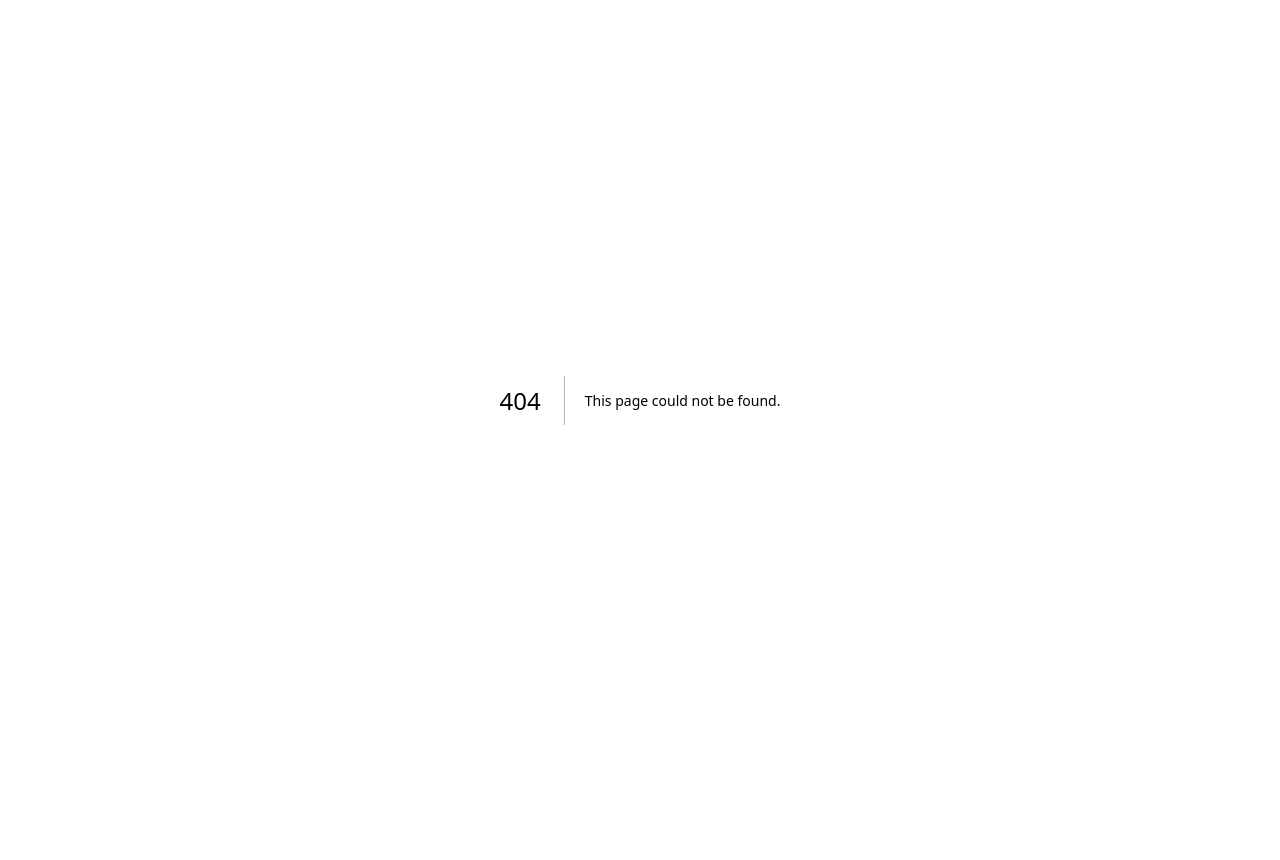
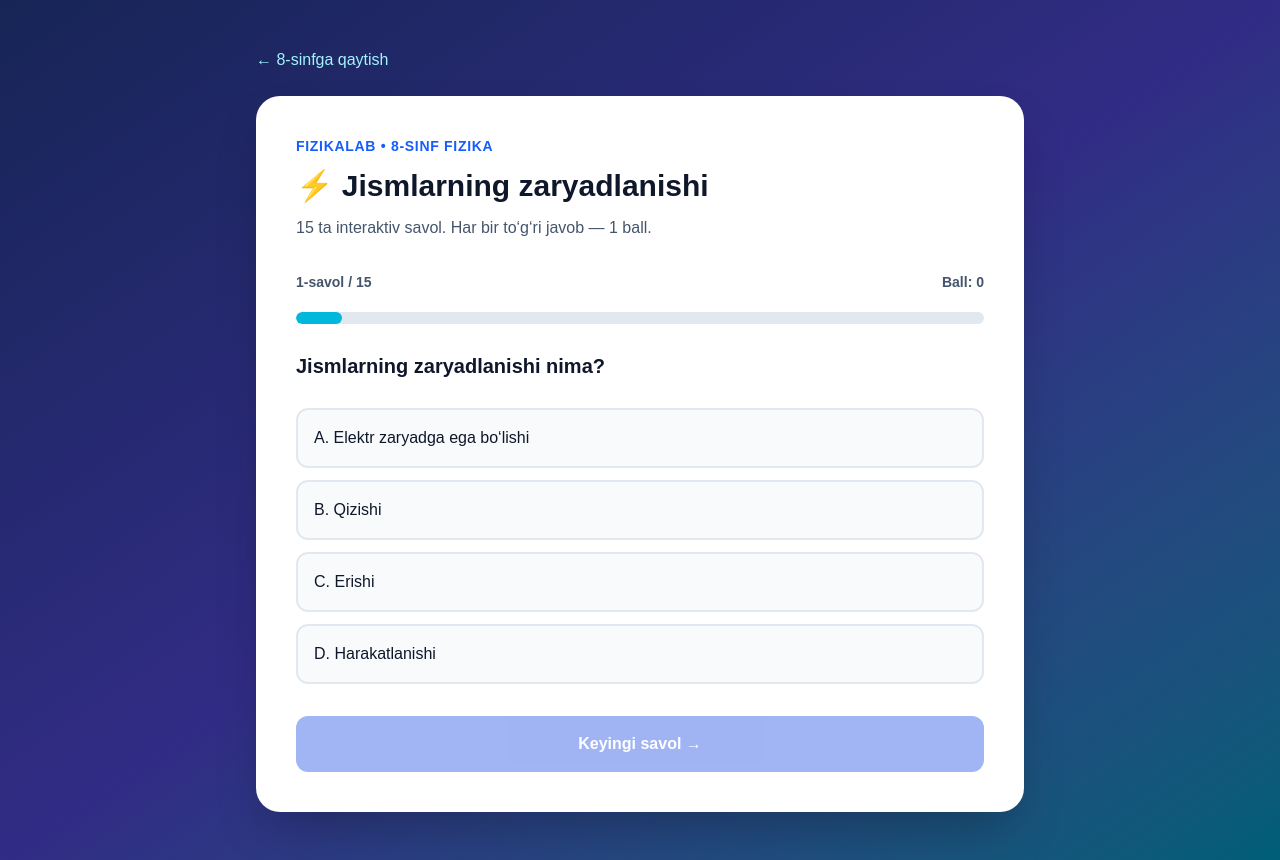
Before and after one commit to samiyevasitora2005-lgtm/fizikalab, a Next.js app: page /sinflar/8-sinf/mavzuga-doir-topshiriqlar in a window 1280 px wide. Before the commit this address had no page. Before the commit the page ends 800 px from the top, so only its background shows below. Built offline with nearby package versions, Linux system fonts and the light colour scheme.

Commit message:
Create page.tsx

```diff
--- /dev/null
+++ b/app/sinflar/8-sinf/mavzuga-doir-topshiriqlar/page.tsx
@@ -0,0 +1,119 @@
+
+"use client";
+
+import { useState } from "react";
+
+const savollar = [
+  { savol: "Jismlarning zaryadlanishi nima?", variantlar: ["Elektr zaryadga ega bo‘lishi", "Qizishi", "Erishi", "Harakatlanishi"], javob: 0 },
+  { savol: "Elektr zaryadining nechta turi mavjud?", variantlar: ["1 ta", "2 ta", "3 ta", "4 ta"], javob: 1 },
+  { savol: "Bir xil ishorali zaryadlar qanday ta’sirlashadi?", variantlar: ["Tortishadi", "Itarishadi", "Ta’sirlashmaydi", "Birlashadi"], javob: 1 },
+  { savol: "Turli ishorali zaryadlar qanday ta’sirlashadi?", variantlar: ["Itarishadi", "Tortishadi", "Ta’sirlashmaydi", "Yo‘qoladi"], javob: 1 },
+  { savol: "Elektron qanday zaryadga ega?", variantlar: ["Musbat", "Manfiy", "Neytral", "Zaryadsiz"], javob: 1 },
+  { savol: "Proton qanday zaryadga ega?", variantlar: ["Manfiy", "Musbat", "Neytral", "Zaryadsiz"], javob: 1 },
+  { savol: "Neytronning elektr zaryadi qanday?", variantlar: ["Musbat", "Manfiy", "Nol", "O‘zgaruvchan"], javob: 2 },
+  { savol: "Elektr zaryadining SI dagi birligi nima?", variantlar: ["Volt", "Amper", "Kulon", "Om"], javob: 2 },
+  { savol: "Shisha tayoqcha ipak bilan ishqalanganda odatda qanday zaryadlanadi?", variantlar: ["Musbat", "Manfiy", "Zaryadsiz", "Neytral"], javob: 0 },
+  { savol: "Ebonit tayoqcha jun bilan ishqalanganda odatda qanday zaryadlanadi?", variantlar: ["Musbat", "Manfiy", "Neytral", "Zaryadsiz"], javob: 1 },
+  { savol: "Jism elektron yo‘qotsa qanday zaryadlanadi?", variantlar: ["Manfiy", "Musbat", "Neytral", "Zaryadsiz"], javob: 1 },
+  { savol: "Jism elektron qabul qilsa qanday zaryadlanadi?", variantlar: ["Musbat", "Manfiy", "Neytral", "O‘zgarmaydi"], javob: 1 },
+  { savol: "Elektrlanishni aniqlash uchun qanday asbob ishlatiladi?", variantlar: ["Termometr", "Elektroskop", "Barometr", "Dinamometr"], javob: 1 },
+  { savol: "Elektr zaryadining saqlanish qonuniga ko‘ra nima saqlanadi?", variantlar: ["Harorat", "Yopiq tizimdagi jami elektr zaryadi", "Tezlik", "Hajm"], javob: 1 },
+  { savol: "Jun matoga ishqalangan plastik taroqning mayda qog‘ozlarni tortishi nimaga misol?", variantlar: ["Magnitlanish", "Elektrlanish", "Bug‘lanish", "Erish"], javob: 1 },
+];
+
+export default function Topshiriqlar() {
+  const [raqam, setRaqam] = useState(0);
+  const [tanlov, setTanlov] = useState<number | null>(null);
+  const [ball, setBall] = useState(0);
+  const [tugadi, setTugadi] = useState(false);
+
+  const savol = savollar[raqam];
+
+  function keyingi() {
+    const yangiBall = ball + (tanlov === savol.javob ? 1 : 0);
+    setBall(yangiBall);
+    if (raqam === savollar.length - 1) {
+      setTugadi(true);
+    } else {
+      setRaqam(raqam + 1);
+      setTanlov(null);
+    }
+  }
+
+  function qaytaBoshlash() {
+    setRaqam(0);
+    setTanlov(null);
+    setBall(0);
+    setTugadi(false);
+  }
+
+  return (
+    <main className="min-h-screen bg-gradient-to-br from-blue-950 via-indigo-900 to-cyan-800 px-4 py-12 text-white">
+      <div className="mx-auto max-w-3xl">
+        <a href="/sinflar/8-sinf" className="text-cyan-200 hover:underline">
+          ← 8-sinfga qaytish
+        </a>
+        <div className="mt-6 rounded-3xl bg-white p-6 text-slate-900 shadow-2xl md:p-10">
+          <div className="mb-3 text-sm font-bold uppercase tracking-wider text-blue-600">
+            FizikaLab • 8-sinf fizika
+          </div>
+          <h1 className="mb-3 text-3xl font-extrabold">
+            ⚡ Jismlarning zaryadlanishi
+          </h1>
+          <p className="mb-8 text-slate-600">
+            15 ta interaktiv savol. Har bir to‘g‘ri javob — 1 ball.
+          </p>
+
+          {tugadi ? (
+            <div className="text-center">
+              <div className="mb-4 text-6xl">🏆</div>
+              <h2 className="text-2xl font-bold">Test yakunlandi!</h2>
+              <p className="my-5 text-5xl font-black text-blue-700">
+                {ball} / {savollar.length}
+              </p>
+              <p className="mb-6 text-lg">
+                Natija: {Math.round((ball / savollar.length) * 100)}%
+              </p>
+              <button onClick={qaytaBoshlash} className="rounded-xl bg-blue-700 px-7 py-3 font-bold text-white hover:bg-blue-800">
+                🔄 Qayta boshlash
+              </button>
+            </div>
+          ) : (
+            <>
+              <div className="mb-5 flex items-center justify-between text-sm font-semibold text-slate-600">
+                <span>{raqam + 1}-savol / {savollar.length}</span>
+                <span>Ball: {ball}</span>
+              </div>
+              <div className="mb-7 h-3 overflow-hidden rounded-full bg-slate-200">
+                <div className="h-full rounded-full bg-cyan-500 transition-all" style={{ width: `${((raqam + 1) / savollar.length) * 100}%` }} />
+              </div>
+              <h2 className="mb-7 text-xl font-bold">{savol.savol}</h2>
+              <div className="space-y-3">
+                {savol.variantlar.map((variant, index) => (
+                  <button
+                    key={index}
+                    onClick={() => setTanlov(index)}
+                    className={`w-full rounded-xl border-2 p-4 text-left font-medium transition ${
+                      tanlov === index
+                        ? "border-blue-600 bg-blue-100 text-blue-900"
+                        : "border-slate-200 bg-slate-50 hover:border-cyan-400"
+                    }`}
+                  >
+                    {String.fromCharCode(65 + index)}. {variant}
+                  </button>
+                ))}
+              </div>
+              <button
+                disabled={tanlov === null}
+                onClick={keyingi}
+                className="mt-8 w-full rounded-xl bg-blue-700 py-4 font-bold text-white hover:bg-blue-800 disabled:cursor-not-allowed disabled:opacity-40"
+              >
+                {raqam === savollar.length - 1 ? "Natijani ko‘rish" : "Keyingi savol →"}
+              </button>
+            </>
+          )}
+        </div>
+      </div>
+    </main>
+  );
+}
```
